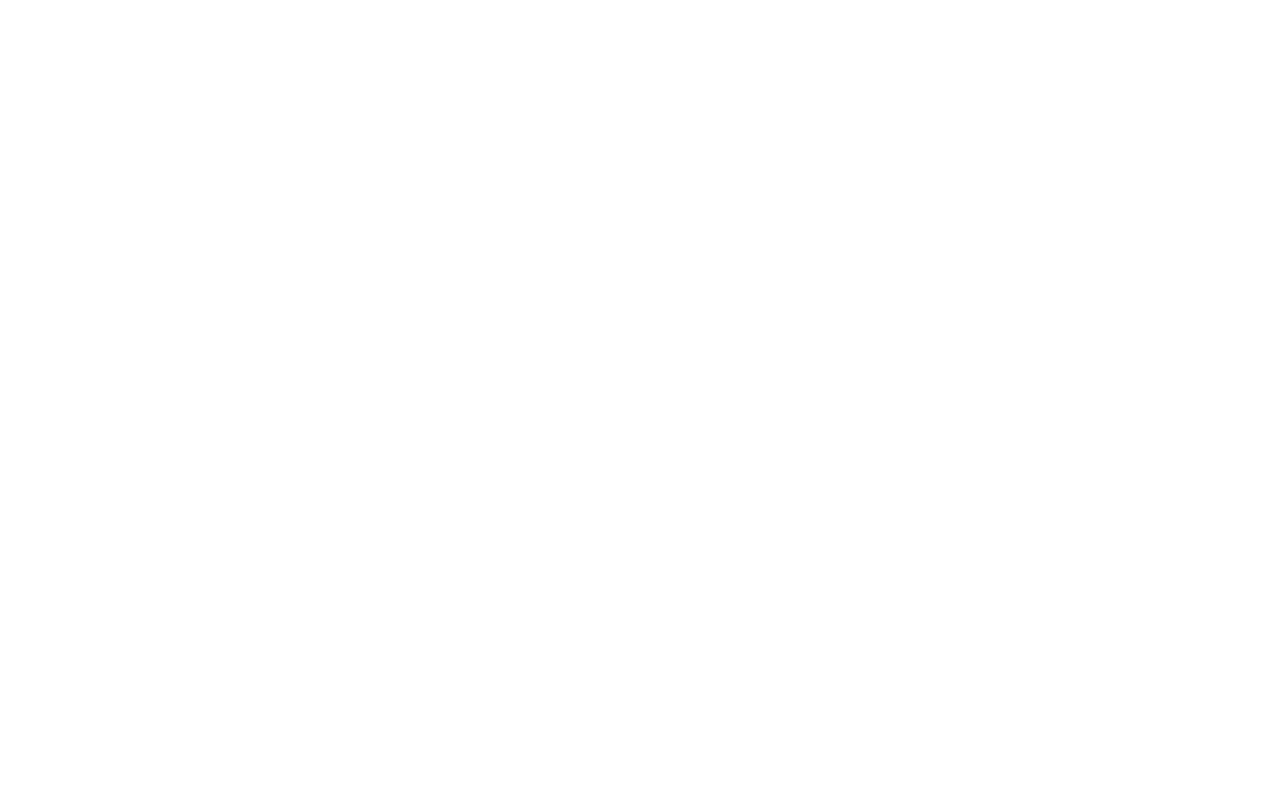
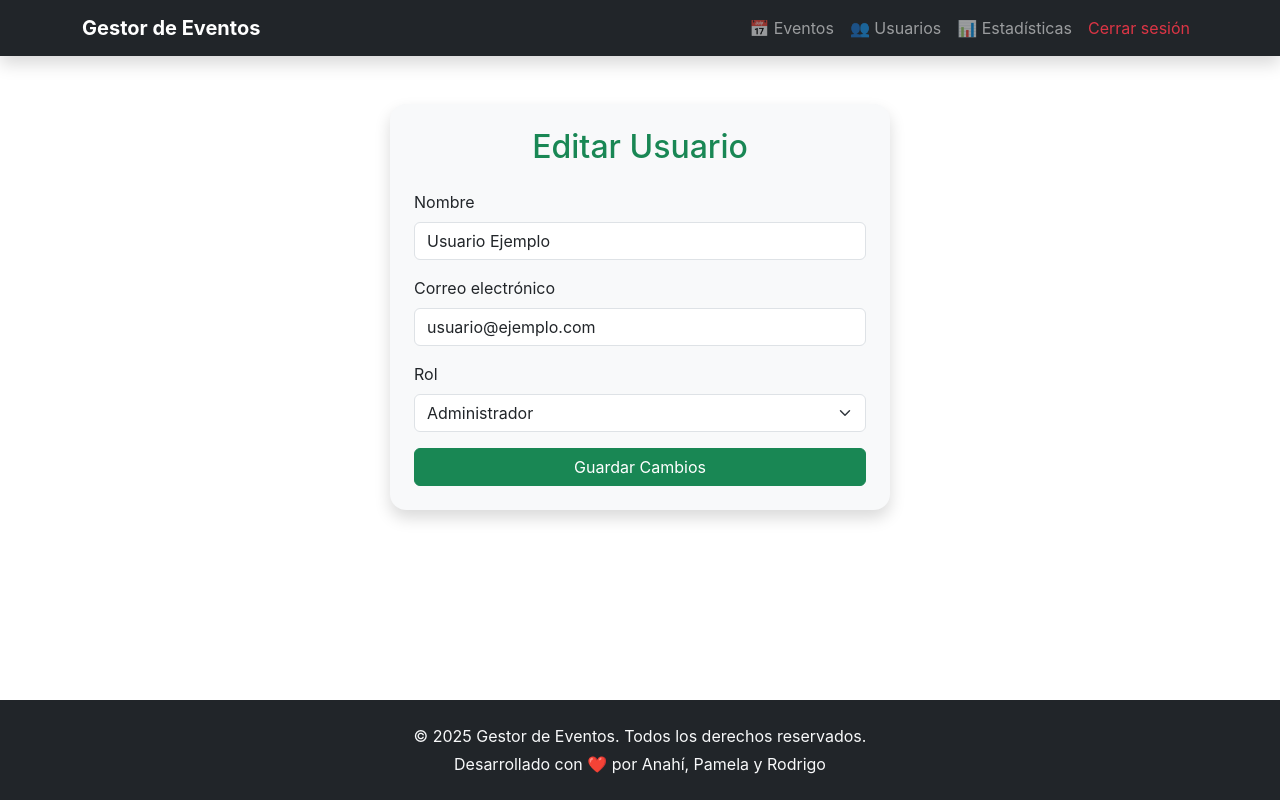
Before and after one commit to NiggetChuckens/event_manager, a React (Create React App) app in the folder frontend/: page /admin/edituser/1 in a window 1280 px wide. Before the commit this address had no page. Built offline with nearby package versions, Linux system fonts and the light colour scheme.

Commit message:
Formulario editar usuario
Se creó un formulario para que el administrador pueda editar los datos de los usuarios.

```diff
--- a/frontend/src/App.jsx
+++ b/frontend/src/App.jsx
@@ -10,6 +10,7 @@
 import CreateEvent from './pages/admin/createevent';
 import CreateUser from './pages/admin/createuser';
 import EditEvent from './pages/admin/editevent';
+import EditUser from './pages/admin/edituser';
 
 const App = () => {
   return (
@@ -25,6 +26,7 @@
         <Route path="/create" element={<CreateEvent />} />
         <Route path="/createuser" element={<CreateUser />} />
         <Route path="/admin/editevent/:id" element={<EditEvent />} />
+        <Route path="/admin/edituser/:id" element={<EditUser />} />
       </Routes>
     </Router>
   );
--- /dev/null
+++ b/frontend/src/pages/admin/edituser.jsx
@@ -0,0 +1,101 @@
+import React, { useState, useEffect } from 'react';
+import { useParams } from 'react-router-dom';
+import Footer from '../../components/footer';
+import NavbarAdmin from '../../components/navbaradmin';
+
+const EditUserPage = () => {
+  const { id } = useParams();
+
+  const [form, setForm] = useState({
+    name: '',
+    email: '',
+    role: '',
+  });
+
+  useEffect(() => {
+    // Aquí puedes hacer fetch a tu backend para obtener los datos reales
+    const fetchUser = async () => {
+      const data = {
+        name: 'Usuario Ejemplo',
+        email: 'usuario@ejemplo.com',
+        role: 'admin',
+      };
+      setForm(data);
+    };
+
+    if (id) fetchUser();
+  }, [id]);
+
+  const handleChange = (e) => {
+    setForm({ ...form, [e.target.name]: e.target.value });
+  };
+
+  const handleSubmit = (e) => {
+    e.preventDefault();
+    console.log('Usuario actualizado:', form);
+    // Aquí podrías hacer fetch para guardar los cambios
+  };
+
+  return (
+    <div className="d-flex flex-column min-vh-100">
+      <NavbarAdmin />
+
+      <div className="container py-5 flex-grow-1">
+        <form
+          onSubmit={handleSubmit}
+          className="bg-light p-4 rounded-4 shadow"
+          style={{ maxWidth: '500px', margin: '0 auto' }}
+        >
+          <h2 className="mb-4 text-center text-success">Editar Usuario</h2>
+
+          <div className="mb-3">
+            <label className="form-label">Nombre</label>
+            <input
+              type="text"
+              name="name"
+              className="form-control"
+              value={form.name}
+              onChange={handleChange}
+              required
+            />
+          </div>
+
+          <div className="mb-3">
+            <label className="form-label">Correo electrónico</label>
+            <input
+              type="email"
+              name="email"
+              className="form-control"
+              value={form.email}
+              onChange={handleChange}
+              required
+            />
+          </div>
+
+          <div className="mb-3">
+            <label className="form-label">Rol</label>
+            <select
+              name="role"
+              className="form-select"
+              value={form.role}
+              onChange={handleChange}
+              required
+            >
+              <option value="">Selecciona un rol</option>
+              <option value="admin">Administrador</option>
+              <option value="user">Usuario</option>
+            </select>
+          </div>
+
+          <button type="submit" className="btn btn-success w-100">
+            Guardar Cambios
+          </button>
+        </form>
+      </div>
+
+      <Footer />
+    </div>
+  );
+};
+
+export default EditUserPage;
--- a/frontend/src/pages/admin/usersadmin.jsx
+++ b/frontend/src/pages/admin/usersadmin.jsx
@@ -2,8 +2,12 @@
 import NavbarAdmin from "../../components/navbaradmin";
 import { Link } from 'react-router-dom';
 
+const AdminUsers = () => {
+  const users = [
+    { id: 1, name: 'María López', email: 'maria@example.com', role: 'Usuario' },
+    { id: 2, name: 'Pedro Torres', email: 'pedro@example.com', role: 'Administrador' },
+  ];
 
-const AdminUsers = () => {
   return (
     <div className="d-flex flex-column min-vh-100">
       <NavbarAdmin />
@@ -23,15 +27,22 @@
             </tr>
           </thead>
           <tbody>
-            <tr>
-              <td>María López</td>
-              <td>maria@example.com</td>
-              <td>Usuario</td>
-              <td>
-                <button className="btn btn-sm btn-outline-warning me-2">Cambiar rol</button>
-                <button className="btn btn-sm btn-outline-danger">Eliminar</button>
-              </td>
-            </tr>
+            {users.map((user) => (
+              <tr key={user.id}>
+                <td>{user.name}</td>
+                <td>{user.email}</td>
+                <td>{user.role}</td>
+                <td>
+                  <Link
+                    to={`/admin/edituser/${user.id}`}
+                    className="btn btn-sm btn-outline-warning me-2"
+                  >
+                    Editar
+                  </Link>
+                  <button className="btn btn-sm btn-outline-danger">Eliminar</button>
+                </td>
+              </tr>
+            ))}
           </tbody>
         </table>
       </div>
```
